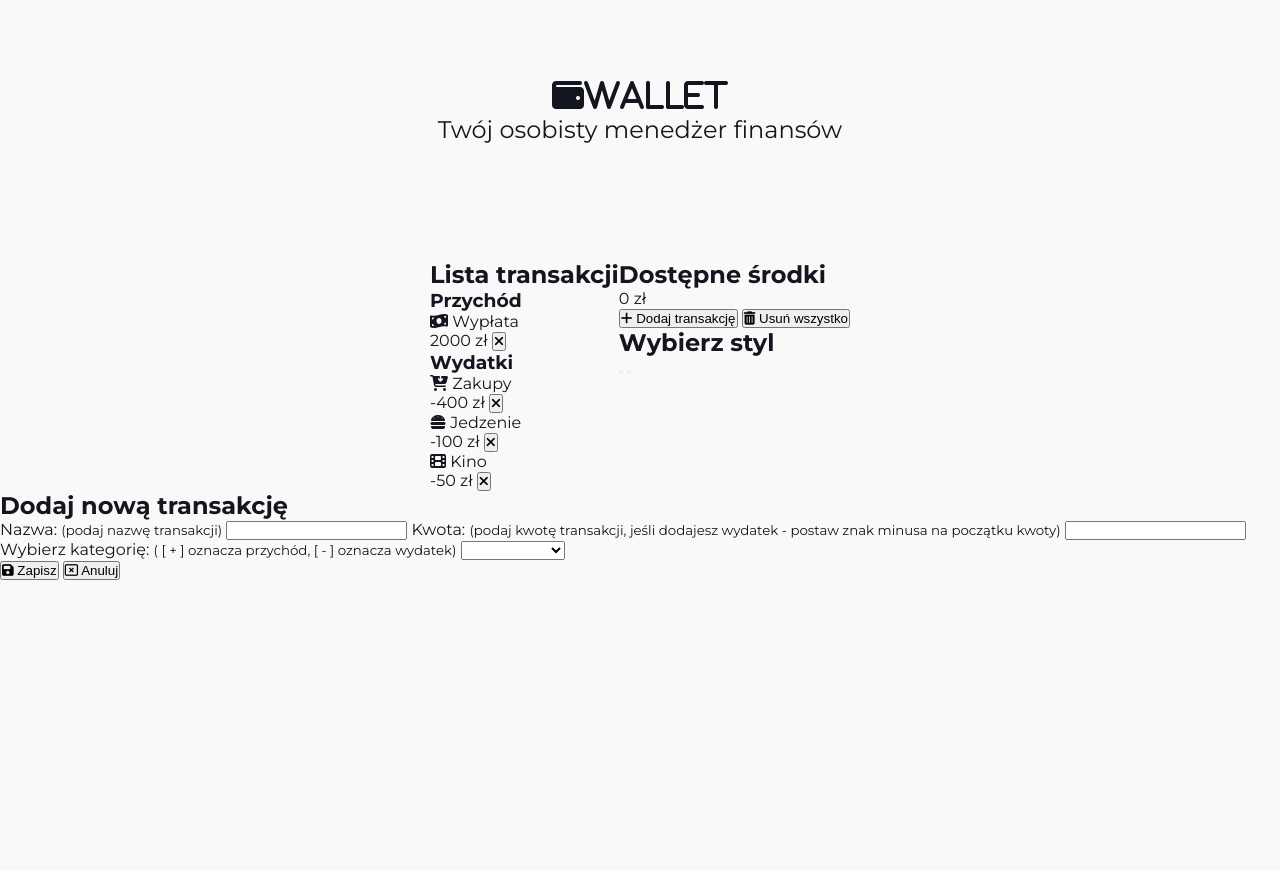
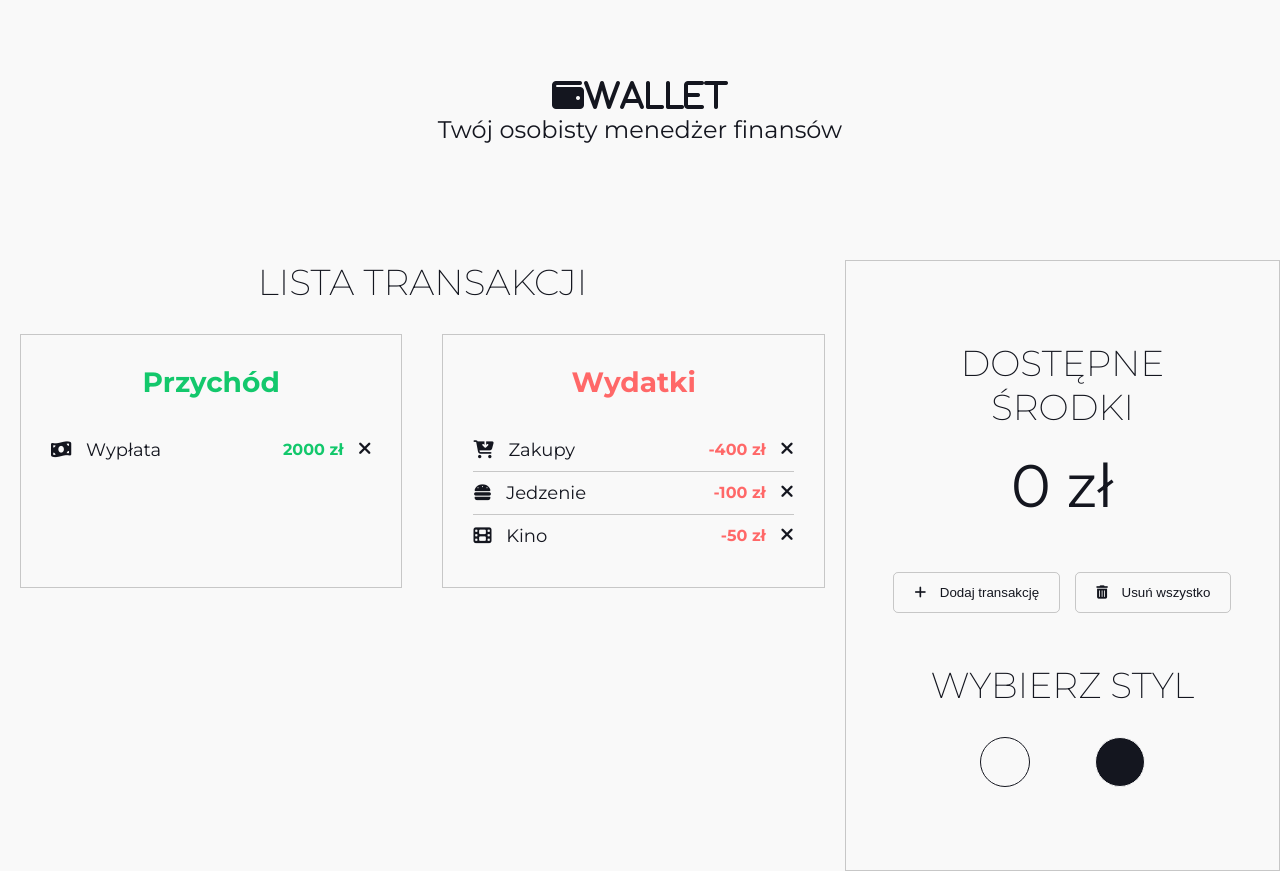
Before and after one commit to OrugaHz/wallet, a plain HTML site: page index.html in a window 1280 px wide. Before the commit the page ends 800 px from the top, so only its background shows below. Drawn offline with Linux system fonts and the light colour scheme; a script that the page names is missing.

Commit message:
css-done, html-fixed name

```diff
--- a/index.html
+++ b/index.html
@@ -76,7 +76,7 @@
         </section>
     </main>
 
-    <div class="add-trasaction-panel">
+    <div class="add-transaction-panel">
         <h2 class="title">Dodaj nową transakcję</h2>
         <label for="name">Nazwa:</label>
         <small>(podaj nazwę transakcji)</small>
--- a/style.css
+++ b/style.css
@@ -36,4 +36,213 @@ main {
     align-items: flex-start;
 }
 
-h2 .title
+h2.title {
+    margin-bottom: 30px;
+    text-align: center;
+    text-transform: uppercase;
+    font-size: 36px;
+    font-weight: 200;
+}
+
+.transactions {
+    width: 1000px;
+}
+
+.transactions h3 {
+    margin-bottom: 30px;
+    font-size: 28px;
+    text-align: center;
+}
+
+.transaction-list {
+    display: flex;
+}
+
+.income-area,
+.expenses-area {
+    margin: 0 20px;
+    padding: 30px;
+    width: 50%;
+    border: 1px solid var(---border-color);
+}
+
+.income-area h3,
+.income-area .transaction-amount {
+    color: rgb(19, 200, 108);
+    font-weight: bold;
+}
+
+.expenses-area h3,
+.expenses-area .transaction-amount {
+    color: rgb(255, 104, 104);
+    font-weight: bold;
+}
+
+.transaction {
+    display: flex;
+    justify-content: space-between;
+    padding: 10px 0;
+    border-bottom: 1px solid var(---border-color);
+}
+
+.transaction:last-child {
+    border-bottom: none;
+}
+
+.transaction-name {
+    font-size: 18px;
+}
+
+.transaction-name i {
+    margin-right: 10px;
+}
+
+.delete {
+    margin-left: 10px;
+    background: none;
+    border: none;
+    font-size: 18px;
+    cursor: pointer;
+    color: var(---second-color);
+    transition: .3s;
+}
+
+.delete:hover {
+    transform: scale(.8);
+}
+
+.options {
+    padding: 80px 40px;
+    width: 500px;
+    border: 1px solid var(---border-color);
+}
+
+.available-money {
+    margin-top: -10px;
+    text-align: center;
+    font-size: 60px;
+}
+
+.controls {
+    display: flex;
+    justify-content: space-around;
+    margin: 50px 0;
+}
+
+.controls button {
+    padding: 12px 20px;
+    color: var(---second-color);
+    border: 1px solid var(---border-color);
+    border-radius: 5px;
+    background: none;
+    cursor: pointer;
+    transition: .3s;
+}
+
+.controls button:hover {
+    color: var(---first-color);
+    background-color: var(---second-color);
+}
+
+.controls i {
+    margin-right: 10px;
+}
+
+.style-selection {
+    display: flex;
+    flex-direction: column;
+    align-items: center;
+}
+
+.color-buttons button {
+    margin: 0 30px;
+    width: 50px;
+    height: 50px;
+    border-radius: 50%;
+    cursor: pointer;
+    transition: .3s;
+}
+
+.color-buttons button:hover {
+    transform: scale(.9);
+}
+
+.color-buttons .light {
+    background: #f9f9f9;
+    border: 1px solid #14161f;
+}
+
+.color-buttons .dark {
+    background: #14161f;
+    border: 1px solid #f9f9f9;
+}
+
+.add-transaction-panel {
+    display: none;
+    justify-content: center;
+    align-items: center;
+    flex-direction: column;
+    position: absolute;
+    top: 0;
+    left: 0;
+    width: 100%;
+    height: 100%;
+    color: #fff;
+    background-image: linear-gradient(315deg, #4c4177 0%, #2a5470 74%);
+}
+
+.add-transaction-panel h2.title {
+    margin-bottom: 0;
+}
+
+.add-transaction-panel label {
+    margin-top: 40px;
+    margin-bottom: 5px;
+    font-size: 26px;
+}
+
+.add-transaction-panel small {
+    margin-bottom: 15px;
+    font-style: italic;
+    color: #ddd;
+}
+
+.add-transaction-panel input,
+.add-transaction-panel select {
+    width: 800px;
+}
+
+.add-transaction-panel input,
+.add-transaction-panel select,
+.add-transaction-panel button {
+    padding: 10px 20px;
+    border: 1px solid black;
+    border-radius: 5px;
+}
+
+.add-transaction-panel input,
+.add-transaction-panel select,
+.add-transaction-panel option {
+    font-size: 18px;
+}
+
+.add-transaction-panel .panel-buttons {
+    display: flex;
+    justify-content: center;
+    margin-top: 30px;
+}
+
+.add-transaction-panel button {
+    margin: 0 30px;
+    padding: 15px 40px;
+    font-size: 18px;
+    color: #fff;
+    border: 1px solid #fff;
+    background: none;
+    cursor: pointer;
+    transition: .3s;
+}
+
+.add-transaction-panel button:hover {
+    background-color: rgb(25, 27, 51);
+}
```
Also changed, not shown: script.js (added).
